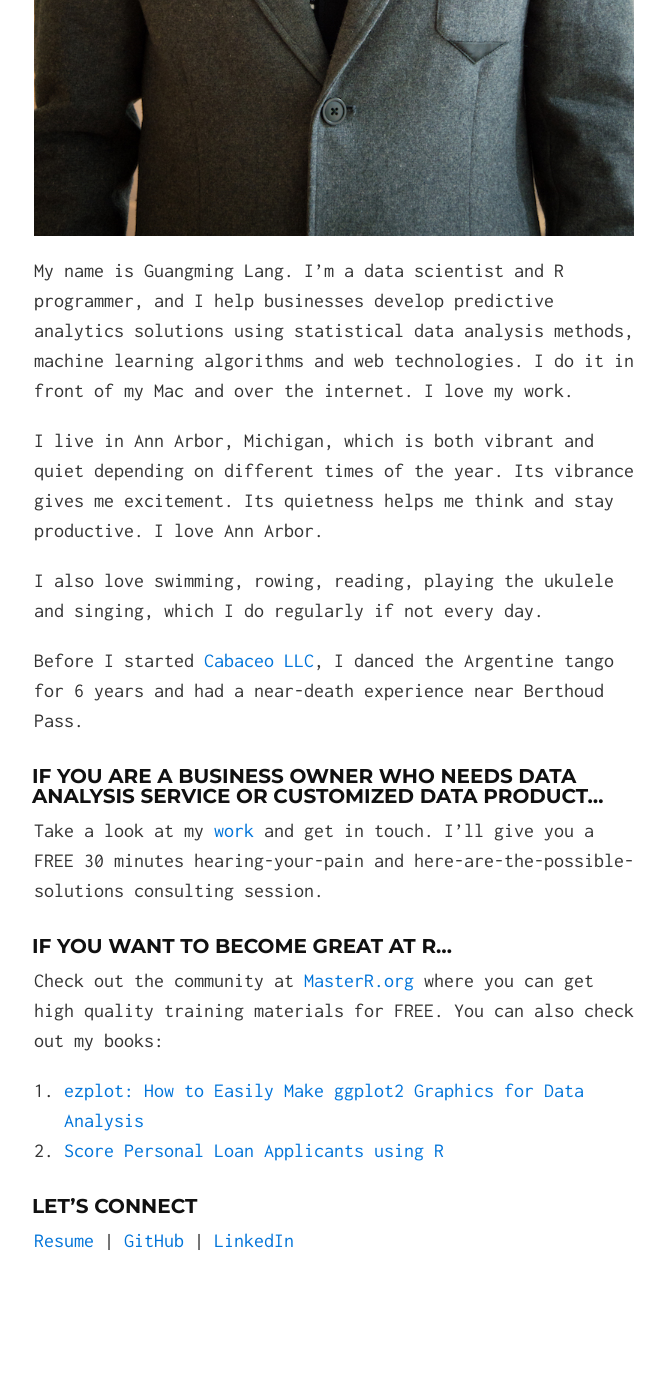
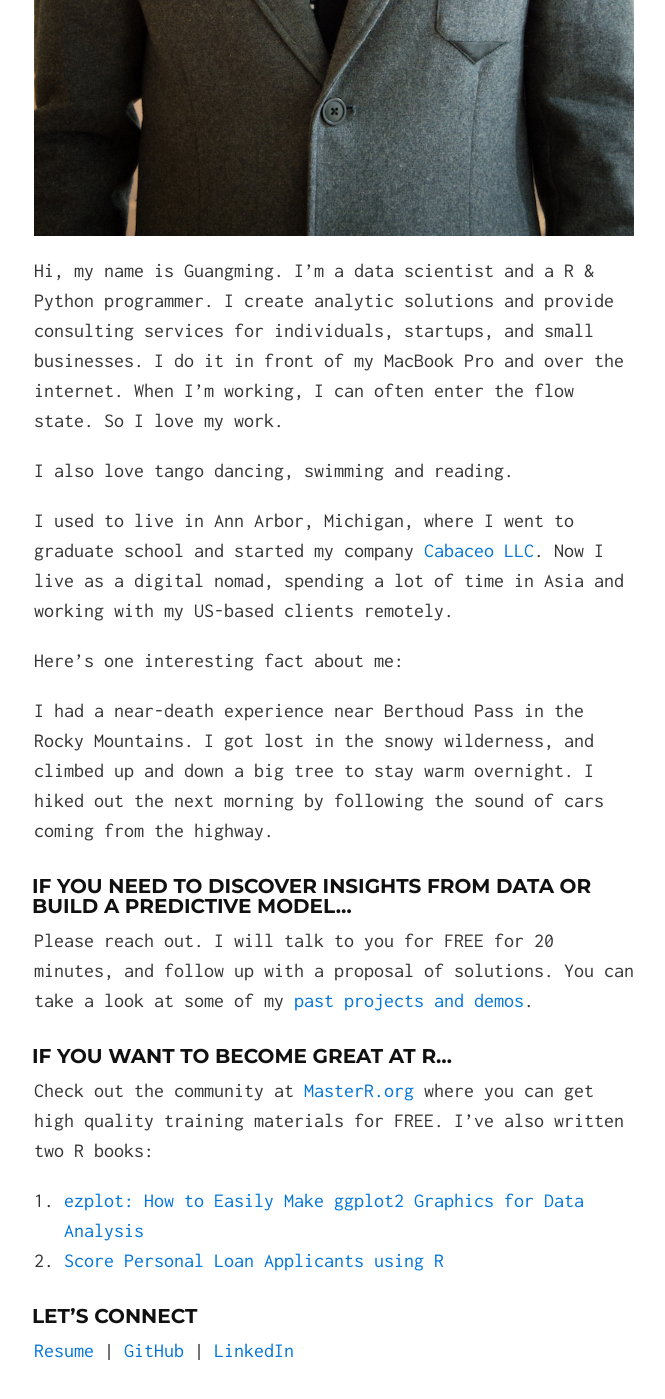
Before and after one commit to gmlang/gmlang.github.io, a Jekyll site: the page built from index.md, in a window 1280 px wide and 1400 px high, scrolled down 886 px. Shown: the whole window, without its empty margins (306-971 px from the left). Built offline with Jekyll 4.4.1, drawn with Linux system fonts in a browser that asks for light colours; before the commit the page ends 2242 px from its top, so only the background shows below that.

Commit message:
change contents.

```diff
--- a/index.md
+++ b/index.md
@@ -3,22 +3,35 @@ layout: default
 ---
 ![](image/gmlang.jpg)
 
-My name is Guangming Lang. I'm a data scientist and R programmer, and I help businesses develop predictive analytics solutions using statistical data analysis methods, machine learning algorithms and web technologies. I do it in front of my Mac and over the internet. I love my work.
+Hi, my name is Guangming. I'm a data scientist and a R & Python programmer.
+I create analytic solutions and provide consulting services for individuals,
+startups, and small businesses. I do it in front of my MacBook Pro and over the
+internet. When I'm working, I can often enter the flow state. So I love my work.
 
-I live in Ann Arbor, Michigan, which is both vibrant and quiet depending on different times of the year. Its vibrance gives me excitement. Its quietness helps me think and stay productive. I love Ann Arbor.
+I also love tango dancing, swimming and reading.
 
-I also love swimming, rowing, reading, playing the ukulele and singing, which I do regularly if not every day.
+I used to live in Ann Arbor, Michigan, where I went to graduate school and
+started my company [Cabaceo LLC](https://cabaceo.com). Now I live as a digital
+nomad, spending a lot of time in Asia and working with my US-based clients
+remotely.
 
-Before I started [Cabaceo LLC](https://cabaceo.com), I danced the Argentine tango for 6 years and had a near-death experience near Berthoud Pass.
+Here's one interesting fact about me:
 
+I had a near-death experience near Berthoud Pass in the Rocky Mountains. I got
+lost in the snowy wilderness, and climbed up and down a big tree to stay warm
+overnight. I hiked out the next morning by following the sound of cars coming
+from the highway.
 
-### If you are a business owner who needs data analysis service or customized data product...
+### If you need to discover insights from data or build a predictive model...
 
-Take a look at my [work](https://cabaceo.com/consulting/) and get in touch. I'll give you a FREE 30 minutes hearing-your-pain and here-are-the-possible-solutions consulting session.
+Please reach out. I will talk to you for FREE for 20 minutes, and follow up
+with a proposal of solutions. You can take a look at some of my
+[past projects and demos](https://cabaceo.com/consulting/).
 
 ### If you want to become great at R...
 
-Check out the community at [MasterR.org](http://masterr.org) where you can get high quality training materials for FREE. You can also check out my books:
+Check out the community at [MasterR.org](https://masterr.org) where you can get
+high quality training materials for FREE. I've also written two R books:
 
 1. [ezplot: How to Easily Make ggplot2 Graphics for Data Analysis](https://leanpub.com/ezplot/)
 2. [Score Personal Loan Applicants using R](https://leanpub.com/scorepersonalloanapplicantsusingr)
```
